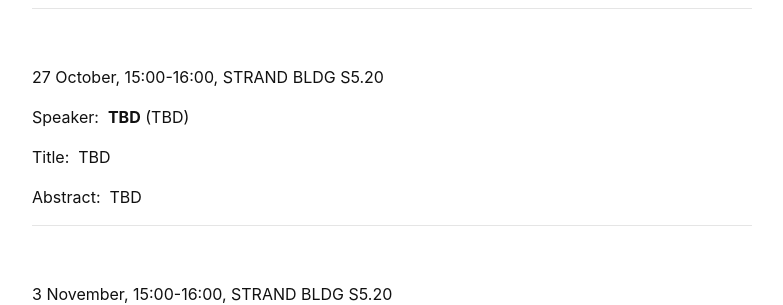
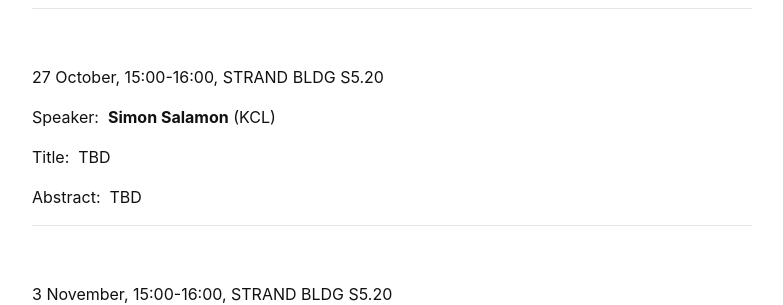
Before and after one commit to kcl-geometry-seminar/kcl-geometry-seminar.github.io, a Jekyll site: the page built from pages/index.md, in a window 1280 px wide and 900 px high, scrolled down 649 px. Shown: the part 153-458 px from the top of the window, without its empty margins (248-1031 px from the left). Built offline with Jekyll 4.4.1, drawn with Linux system fonts in a browser that asks for light colours; a script that is not in the unit is left out.

Commit message:
Update speaker information in index.md

```diff
--- a/pages/index.md
+++ b/pages/index.md
@@ -52,7 +52,7 @@ Abstract:&nbsp; TBD
 
 27 October,  15:00-16:00, STRAND BLDG S5.20
 
-Speaker:&nbsp; **TBD** (TBD)
+Speaker:&nbsp; **Simon Salamon** (KCL)
 
 Title:&nbsp; TBD
 
```
